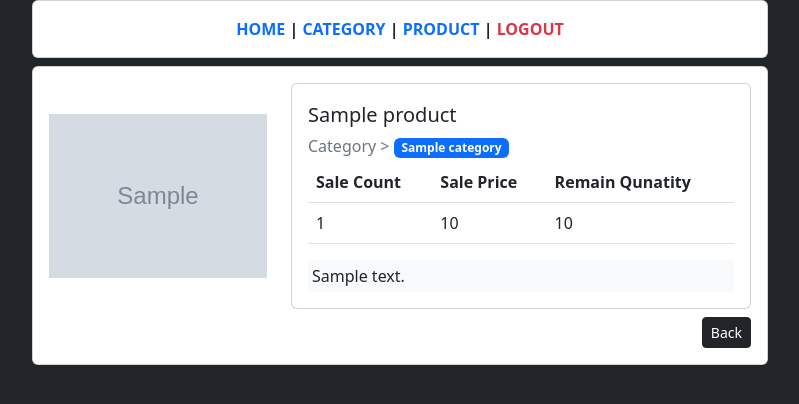
After one commit to r1d3rzz/tech_pos, a PHP site: the page made by product/detail.php in a window 1280 px wide. The commit adds this page. Shown: the top 404 px of the page, without its empty margins (240-1039 px from the left). Run offline with PHP 8.4, Linux system fonts and the light colour scheme; the visitor is signed in with stand-in values (Sample User, id 1); tables that the repository leaves empty hold one stand-in row (values such as "Sample post"); grey boxes marked "Sample" are stand-in pictures; some libraries are stand-ins or nearby versions.

Commit message:
show product detail (using sql table left join query comment)

```diff
--- a/category/create.php
+++ b/category/create.php
@@ -27,7 +27,7 @@ if ($_SERVER['REQUEST_METHOD'] == "POST") {
 <?php require "../include/header.php"; ?>
 
 <div class="row">
-    <div class="col-md-6 mx-auto">
+    <div class="col-md-8 mx-auto">
         <div class="card">
             <div class="card-body">
                 <div>Category > <small class="badge bg-dark">Create</small></div>
--- a/category/edit.php
+++ b/category/edit.php
@@ -53,7 +53,7 @@ if (isset($_GET['action']) == 'edit') {
 <?php require "../include/header.php"; ?>
 
 <div class="row">
-    <div class="col-md-6 mx-auto">
+    <div class="col-md-8 mx-auto">
         <div class="card">
             <div class="card-body">
                 <div>Category > <small class="badge bg-secondary">Edit</small></div>
--- a/category/index.php
+++ b/category/index.php
@@ -15,7 +15,7 @@ if (isset($_GET['page'])) {
 <?php require "../include/header.php"; ?>
 
 <div class="row mt-2">
-    <div class="col-md-6 mx-auto">
+    <div class="col-md-8 mx-auto">
         <div class="card">
             <div class="card-body">
                 <div>Category > <small class="badge bg-primary">All</small></div>
--- a/include/auth/login.php
+++ b/include/auth/login.php
@@ -47,7 +47,7 @@ if ($_SERVER['REQUEST_METHOD'] == 'POST') {
 <?php require "../header.php"; ?>
 
 <div class="row">
-    <div class="col-md-6 mx-auto">
+    <div class="col-md-8 mx-auto">
 
         <div class="card">
 
--- a/include/components/navbar.php
+++ b/include/components/navbar.php
@@ -1,5 +1,5 @@
 <div class="row mb-2">
-    <div class="col-md-6 mx-auto">
+    <div class="col-md-8 mx-auto">
         <div class="card">
             <div class="card-body text-center">
                 <nav class="fw-bold">
--- a/index.php
+++ b/index.php
@@ -5,7 +5,7 @@ require "./init.php";
 <?php require "include/header.php"; ?>
 
 <div class="row">
-    <div class="col-md-6 mx-auto">
+    <div class="col-md-8 mx-auto">
         <div class="card">
             <div class="card-body">
                 <?php
--- a/product/create.php
+++ b/product/create.php
@@ -54,7 +54,7 @@ if ($_SERVER['REQUEST_METHOD'] == "POST") {
 <?php require "../include/header.php"; ?>
 
 <div class="row">
-    <div class="col-md-6 mx-auto">
+    <div class="col-md-8 mx-auto">
         <div class="card">
             <div class="card-body">
                 <div class="mb-2">Product > <small class="badge bg-dark">Create</small></div>
--- /dev/null
+++ b/product/detail.php
@@ -0,0 +1,88 @@
+<?php
+error_reporting(1);
+
+require "../init.php";
+
+if (isset($_GET['slug']) && !empty($_GET['slug'])) {
+    $slug = $_GET['slug'];
+
+    $product = getOne("SELECT
+    product.*,
+    category.name as category_name,
+    (SELECT COUNT(id) FROM product_sale WHERE product.id=product_sale.product_id) as sale_count
+    FROM product
+    LEFT JOIN category on category.id=product.category_id
+    WHERE product.slug='$slug'");
+
+    if ($slug !== $product->slug) {
+        redirect("index.php");
+        die();
+    }
+} else {
+    redirect("index.php");
+    die();
+}
+
+?>
+
+<?php require "../include/header.php"; ?>
+
+<div class="row">
+    <div class="col-md-8 mx-auto">
+        <div class="card">
+            <div class="card-body">
+                <div class="row">
+                    <div class="col-md-4 d-flex align-items-center">
+                        <?php if ($product->image) { ?>
+                            <img src="../image/<?= $product->image; ?>" alt="<?= $product->image; ?>" class="img-fluid">
+                        <?php } else { ?>
+                            <div>There is no Image</div>
+                        <?php } ?>
+                    </div>
+                    <div class="col-md-8">
+                        <div class="card">
+                            <div class="card-body">
+                                <div class="fs-5"><?= $product->name; ?></div>
+                                <div class="text-muted fw-bold-400 my-1">Category > <small class="badge bg-primary"><?= $product->category_name; ?></small></div>
+
+
+                                <table class="table">
+                                    <thead>
+                                        <?php if ($product) { ?>
+                                            <tr>
+                                                <th scope="col">Sale Count</th>
+                                                <th scope="col">Sale Price</th>
+                                                <th scope="col">Remain Qunatity</th>
+                                            </tr>
+                                        <?php } ?>
+                                    </thead>
+                                    <tbody>
+                                        <tr>
+                                            <td><?= $product->sale_count; ?></td>
+                                            <td><?= $product->sale_price; ?></td>
+                                            <td><?= $product->total_quantity; ?></td>
+                                        </tr>
+                                    </tbody>
+                                </table>
+                                <div class="bg-light p-1 rounded-1">
+                                    <div>
+                                        <?= $product->description; ?>
+                                    </div>
+                                </div>
+                            </div>
+                        </div>
+                    </div>
+                </div>
+                <div class="row mt-2">
+                    <div class="col-md text-end">
+                        <div>
+                            <a href="index.php" class="btn btn-sm btn-dark">Back</a>
+                        </div>
+                    </div>
+                </div>
+            </div>
+        </div>
+    </div>
+</div>
+
+<?php require "../include/footer.php"; ?>
```
Also changed, not shown: product/index.php (+4 -4 lines), image/647093751bcd2-pexels-ash-376464.jpg (deleted), image/6471c1b53d691-pexels-spencer-selover-428340.jpg (renamed from image/6470940e03ffc-pexels-spencer-selover-428340.jpg).
